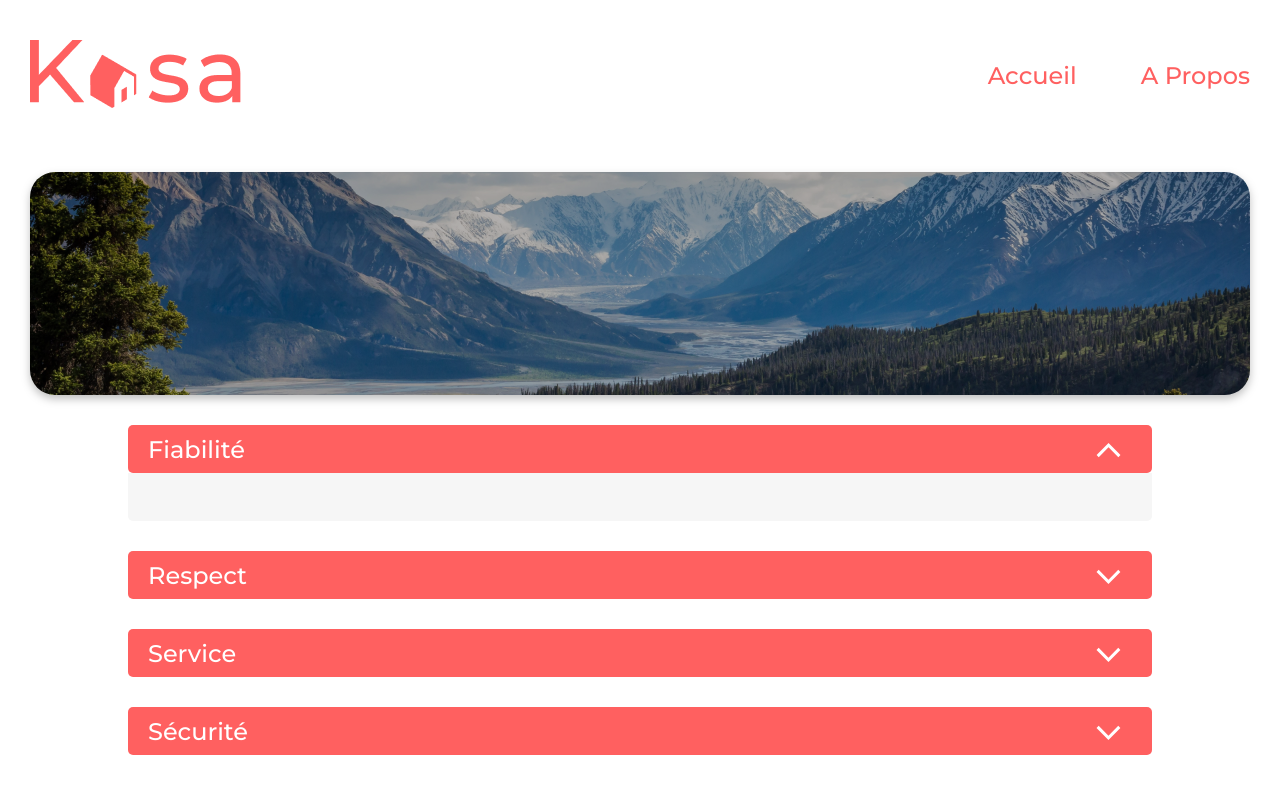
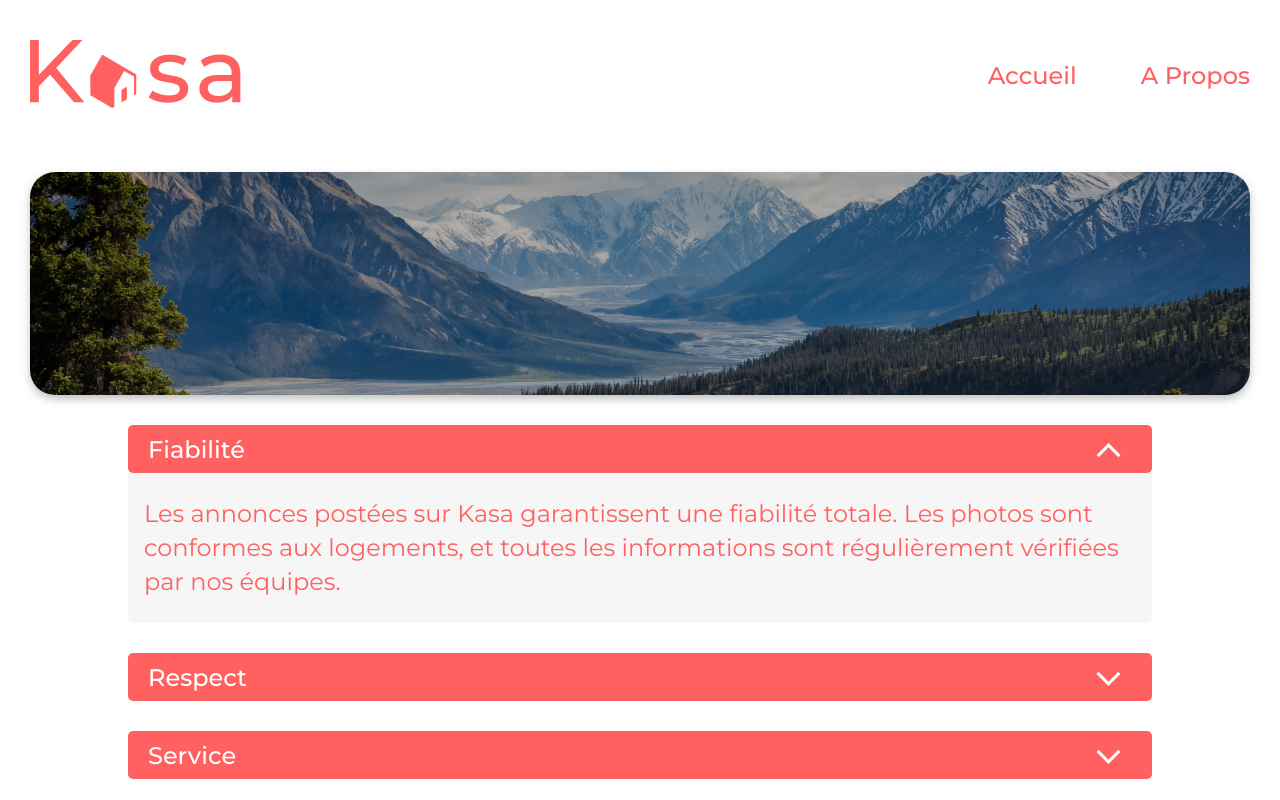
Before and after one commit to cynlaine/p7_laine_cyndie, a React (Create React App) app: page /about in a window 1280 px wide. Both pictures are taken after a click on the button 1108 px from the left and 449 px from the top of the page. Shown: the top 800 px of the page. Built offline with nearby package versions, Linux system fonts and the light colour scheme.

Commit message:
props.children feature added for about page

```diff
--- a/src/components/Dropdown/Dropdown.jsx
+++ b/src/components/Dropdown/Dropdown.jsx
@@ -36,6 +36,7 @@ export default function Dropdown(props) {
             ) : (
                 <div className={isOpen ? "content" : "content--hidden"}>
                     {props.content}
+                    {props.children}
                 </div>
             )}
         </div>
```
